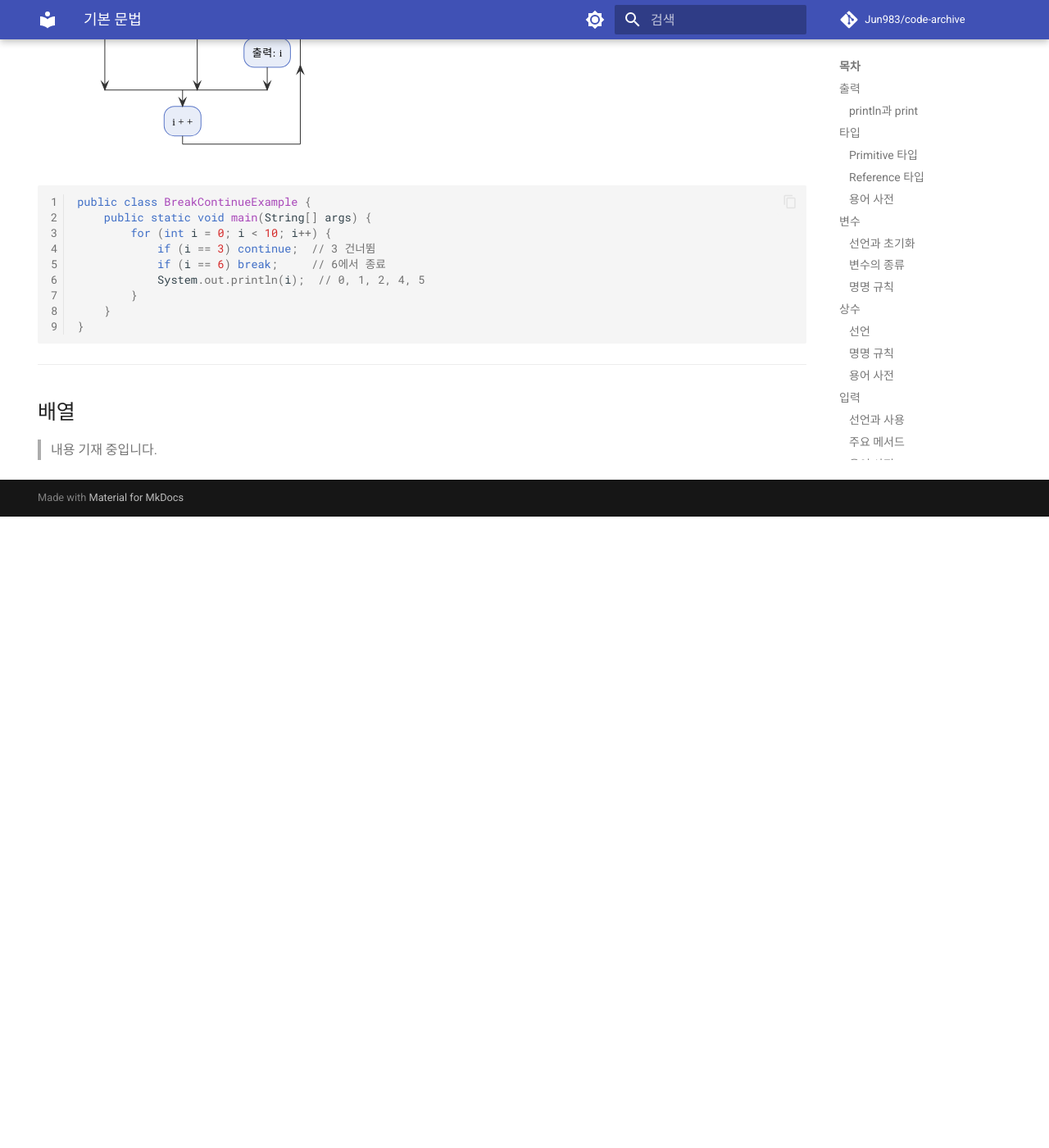
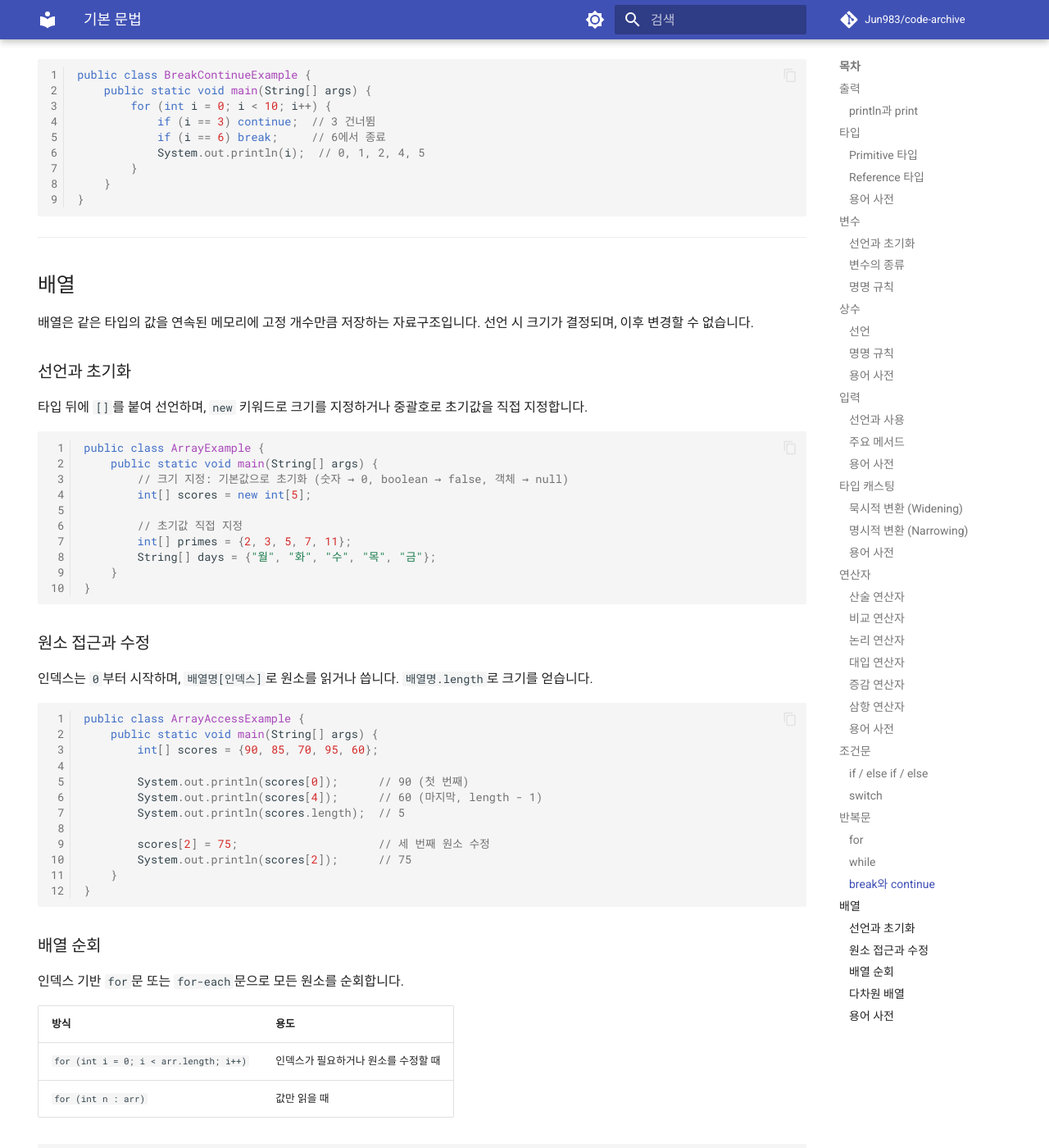
Before and after one commit to Jun983/code-archive, an MkDocs documentation site: the page built from docs/java/syntax.md, in a window 1280 px wide and 1400 px high, scrolled down 13505 px. Shown: the whole window at 82% size. Built offline with MkDocs 1.6.1 and Material for MkDocs 9.7.7, drawn with Linux system fonts in a browser that asks for light colours; comment, search, counter and statistics services are not loaded; before the commit the page ends 14135 px from its top, so only the background shows below that; some of the changed text lies outside the part shown.

````diff
--- a/docs/java/syntax.md
+++ b/docs/java/syntax.md
@@ -456,15 +456,6 @@ public class ForExample {
 }
 ```
 
-배열·컬렉션 순회에는 향상된 for문(`for-each`)을 사용합니다.
-
-```java
-int[] numbers = {10, 20, 30};
-for (int number : numbers) {
-    System.out.println(number);  // 10, 20, 30
-}
-```
-
 ### while
 
 조건이 `true`인 동안 반복합니다. 반복 횟수를 사전에 알 수 없을 때 사용합니다.
@@ -510,4 +501,99 @@ public class BreakContinueExample {
 
 ## 배열
 
-> 내용 기재 중입니다.
+배열은 같은 타입의 값을 연속된 메모리에 고정 개수만큼 저장하는 자료구조입니다. 선언 시 크기가 결정되며, 이후 변경할 수 없습니다.
+
+### 선언과 초기화
+
+타입 뒤에 `[]`를 붙여 선언하며, `new` 키워드로 크기를 지정하거나 중괄호로 초기값을 직접 지정합니다.
+
+```java
+public class ArrayExample {
+    public static void main(String[] args) {
+        // 크기 지정: 기본값으로 초기화 (숫자 → 0, boolean → false, 객체 → null)
+        int[] scores = new int[5];
+
+        // 초기값 직접 지정
+        int[] primes = {2, 3, 5, 7, 11};
+        String[] days = {"월", "화", "수", "목", "금"};
+    }
+}
+```
+
+### 원소 접근과 수정
+
+인덱스는 `0`부터 시작하며, `배열명[인덱스]`로 원소를 읽거나 씁니다. `배열명.length`로 크기를 얻습니다.
+
+```java
+public class ArrayAccessExample {
+    public static void main(String[] args) {
+        int[] scores = {90, 85, 70, 95, 60};
+
+        System.out.println(scores[0]);      // 90 (첫 번째)
+        System.out.println(scores[4]);      // 60 (마지막, length - 1)
+        System.out.println(scores.length);  // 5
+
+        scores[2] = 75;                     // 세 번째 원소 수정
+        System.out.println(scores[2]);      // 75
+    }
+}
+```
+
+### 배열 순회
+
+인덱스 기반 `for`문 또는 `for-each`문으로 모든 원소를 순회합니다.
+
+| 방식 | 용도 |
+|------|------|
+| `for (int i = 0; i < arr.length; i++)` | 인덱스가 필요하거나 원소를 수정할 때 |
+| `for (int n : arr)` | 값만 읽을 때 |
+
+```java
+public class ArrayLoopExample {
+    public static void main(String[] args) {
+        int[] numbers = {10, 20, 30, 40, 50};
+
+        // 인덱스 기반 순회
+        for (int i = 0; i < numbers.length; i++) {
+            System.out.println(i + ": " + numbers[i]);
+        }
+
+        // for-each 순회
+        for (int n : numbers) {
+            System.out.println(n);
+        }
+    }
+}
+```
+
+### 다차원 배열
+
+`[][]`로 2차원 배열을 선언합니다. 행·열 구조로 표나 격자를 표현할 때 사용합니다.
+
+```java
+public class TwoDArrayExample {
+    public static void main(String[] args) {
+        int[][] matrix = {
+            {1, 2, 3},
+            {4, 5, 6},
+            {7, 8, 9}
+        };
+
+        System.out.println(matrix[1][2]);  // 6 (2행 3열)
+
+        for (int[] row : matrix) {
+            for (int val : row) {
+                System.out.print(val + " ");
+            }
+            System.out.println();
+        }
+        // 1 2 3
+        // 4 5 6
+        // 7 8 9
+    }
+}
+```
+
+### 용어 사전
+
+- **인덱스(Index)** — 배열 원소의 위치를 나타내는 정수. `0`부터 시작하므로 마지막 원소의 인덱스는 `length - 1`입니다.
````
